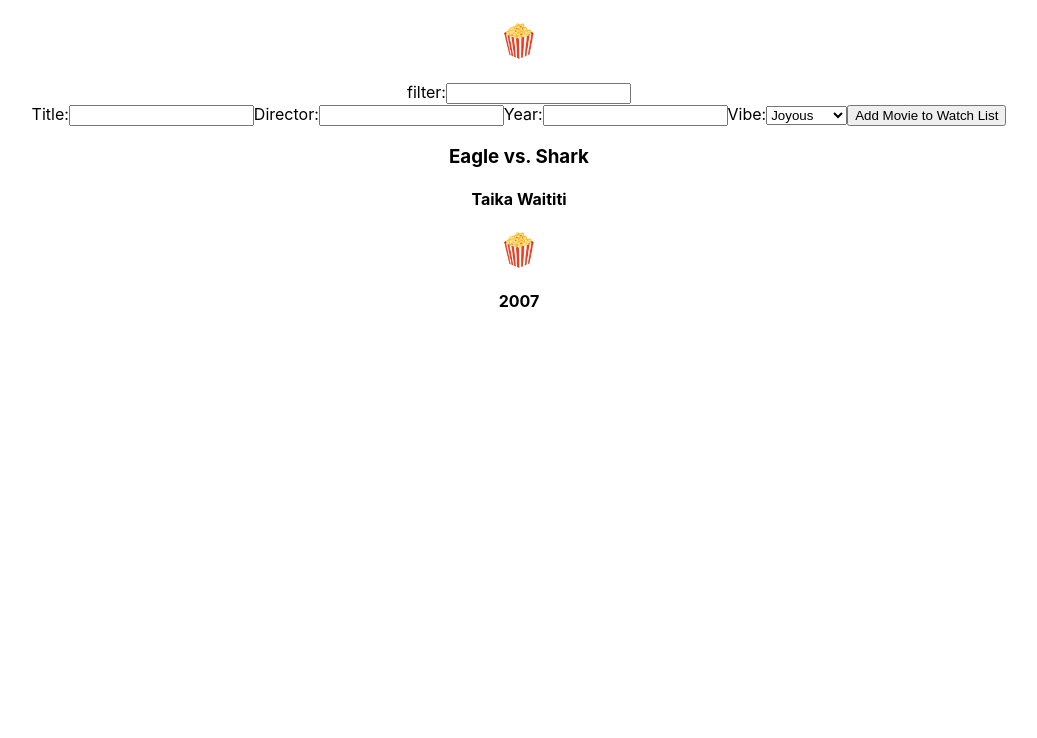
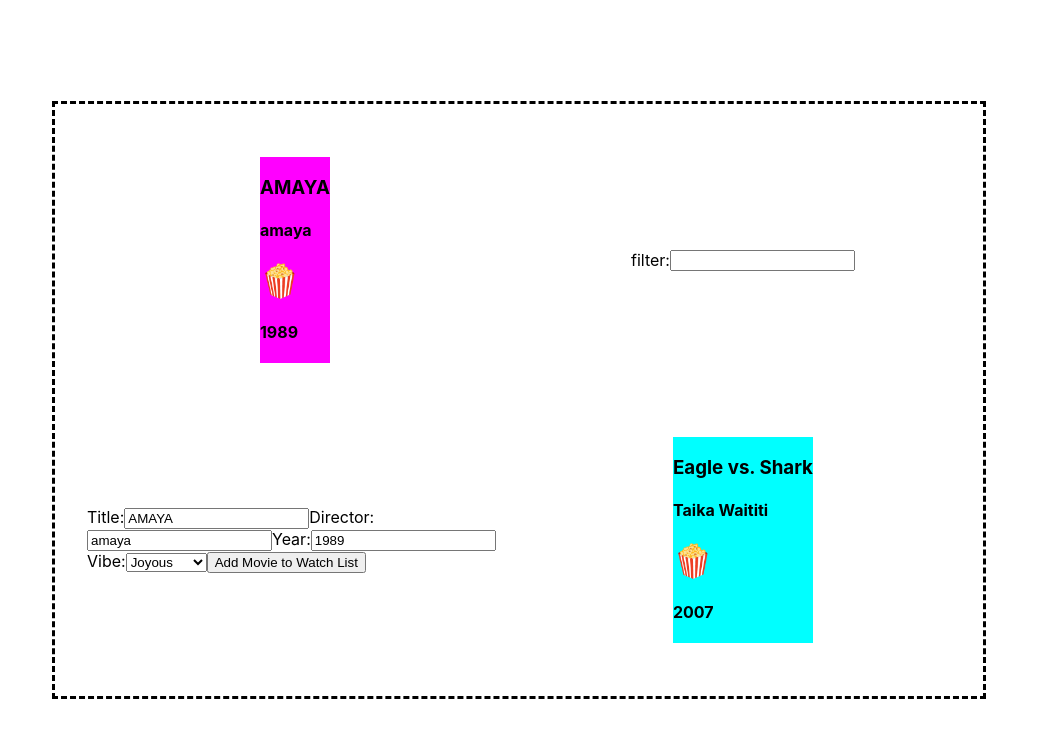
Before and after one commit to amayamaya/movie-list-maker-from-scratch, a React (Create React App) app: page / in a window 1280 px wide. Shown: the top 738 px of the page, without its empty margins (121-1158 px from the left). Built offline with nearby package versions, Linux system fonts and the light colour scheme.

Commit message:
movies filtering correctly, got a couple vibes set up in css

```diff
--- a/src/App.css
+++ b/src/App.css
@@ -1,19 +1,48 @@
-.App {
-  text-align: center;
+body,
+html,
+#root {
+  display: flex;
+  justify-content: center;
+  align-items: center;
+  width: 100%;
+  height: 100%;
 }
 
-.App-logo {
-  height: 40vmin;
-  pointer-events: none;
+.App {
+  width: 70%;
+  height: 70%;
+  text-align: center;
+  display: grid;
+  grid-template-columns: 1fr 1fr;
+  justify-content: center;
+  flex-direction: column;
+  align-items: center;
+  border: dashed 3px black;
+  padding: 1em;
 }
 
-@media (prefers-reduced-motion: no-preference) {
+.quarter {
+  display: flex;
+  justify-content: center;
+  align-items: center;
+  margin: 1em;
+  text-align: justify;
+}
+
+.joyous {
+  background-color: magenta;
+}
+
+.nerdy {
+  background-color: cyan;
+}
+/* @media (prefers-reduced-motion: no-preference) {
   .App-logo {
     animation: App-logo-spin infinite 20s linear;
   }
-}
+} */
 
-.App-header {
+/* .App-header {
   background-color: #282c34;
   min-height: 100vh;
   display: flex;
@@ -22,17 +51,13 @@
   justify-content: center;
   font-size: calc(10px + 2vmin);
   color: white;
-}
+} */
 
-.App-link {
-  color: #61dafb;
-}
-
-@keyframes App-logo-spin {
+/* @keyframes App-logo-spin {
   from {
     transform: rotate(0deg);
   }
   to {
     transform: rotate(360deg);
   }
-}
+} */
--- a/src/App.js
+++ b/src/App.js
@@ -5,16 +5,18 @@ import MovieList from './MovieList';
 import Movie from './Movie';
 
 function App() {
-  const [movieFormTitle, setMovieFormTitle] = useState('');
-  const [movieFormDirector, setMovieFormDirector] = useState('');
-  const [movieFormYear, setMovieFormYear] = useState('');
-  const [movieFormVibe, setMovieFormVibe] = useState('');
+  const [movieFormTitle, setMovieFormTitle] = useState('AMAYA');
+  const [movieFormDirector, setMovieFormDirector] = useState('amaya');
+  const [movieFormYear, setMovieFormYear] = useState(1989);
+  const [movieFormVibe, setMovieFormVibe] = useState('joyous');
   const [filterString, setFilterString] = useState('');
   const [visibleMovies, setVisibleMovies] = useState([]);
   //dummy data below//
   const [allMovies, setAllMovies] = useState([
     { title: 'Eagle vs. Shark', director: 'Taika Waititi', year: '2007', vibe: 'nerdy' },
   ]);
+
+  console.log(filterString);
 
   useEffect(() => {
     setVisibleMovies(allMovies);
@@ -23,6 +25,7 @@ function App() {
 
   function submitMovie(e) {
     e.preventDefault();
+    console.log(movieFormVibe);
     const newMovie = {
       title: movieFormTitle,
       director: movieFormDirector,
@@ -39,6 +42,7 @@ function App() {
   }
 
   function handleFilterMovies(filterString) {
+    setFilterString(filterString);
     const updateMovies = allMovies.filter((movie) =>
       movie.title.toLocaleLowerCase().includes(filterString.toLocaleLowerCase())
     );
@@ -59,7 +63,8 @@ function App() {
       </div>
       <div className="movie-filter quarter">
         filter:
-        <input required value={filterString} onChange={(e) => handleFilterMovies(e.target.value)} />
+        <input value={filterString} onChange={(e) => handleFilterMovies(e.target.value)} />
+        {console.log(visibleMovies, 'hello')}
       </div>
       <MovieForm
         submitMovie={submitMovie}
@@ -72,10 +77,7 @@ function App() {
         movieFormVibe={movieFormVibe}
         setMovieFormVibe={setMovieFormVibe}
       />
-      <MovieList
-        movies={visibleMovies.length ? visibleMovies : allMovies}
-        handleDeleteMovie={handleDeleteMovie}
-      />
+      <MovieList movies={visibleMovies} handleDeleteMovie={handleDeleteMovie} />
     </div>
   );
 }
--- a/src/Movie.js
+++ b/src/Movie.js
@@ -2,7 +2,10 @@ import React from 'react';
 
 export default function Movie({ handleDeleteMovie, movie }) {
   return (
-    <div className="movie" onClick={(movie) => handleDeleteMovie && handleDeleteMovie(movie.title)}>
+    <div
+      className={movie.vibe}
+      onClick={(movie) => handleDeleteMovie && handleDeleteMovie(movie.title)}
+    >
       <h3>{movie.title}</h3>
       <h4>{movie.director}</h4>
       <h1>🍿</h1>
```
